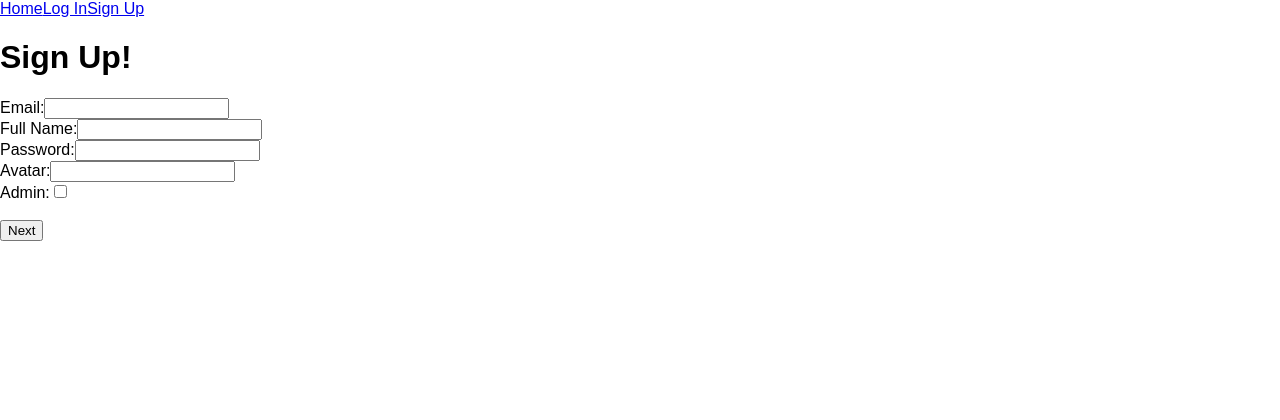
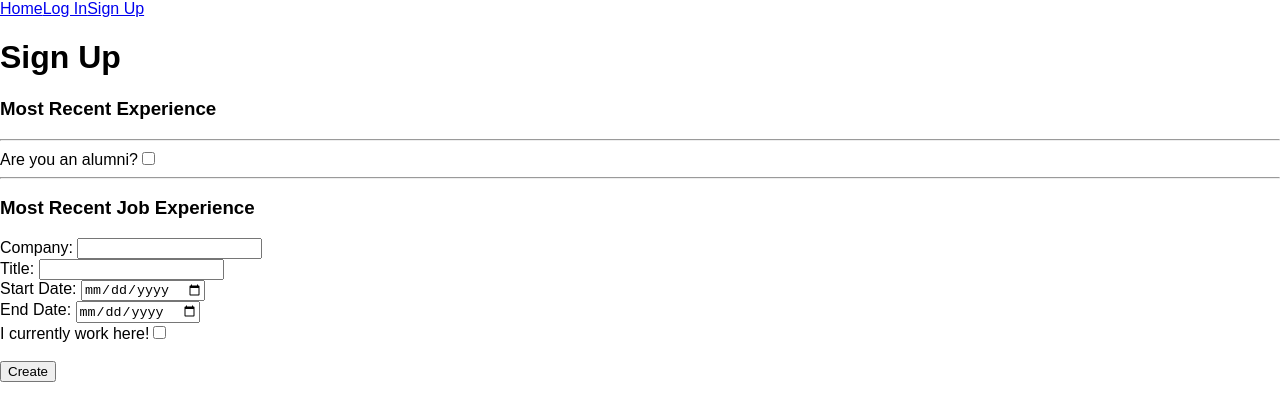
Before and after one commit to gooddb67/onboard-frontend, a React (Create React App) app: page /signup in a window 1280 px wide. Both pictures are taken after a click on the button "Next". Shown: the top 420 px of the page. Built offline with nearby package versions, Linux system fonts and the light colour scheme.

Commit message:
added experience form

```diff
--- a/src/components/BasicInfoForm.js
+++ b/src/components/BasicInfoForm.js
@@ -1,4 +1,6 @@
 import React from "react";
+import InputTextBox from "./InputTextBox";
+import Checkbox from "./Checkbox";
 
 export default class BasicInfoForm extends React.Component {
   render() {
@@ -7,60 +9,51 @@ export default class BasicInfoForm extends React.Component {
         <h1>Sign Up!</h1>
         <form>
           <label htmlFor="email">Email:</label>
-          <input
+          <InputTextBox
             id="email"
-            type="text"
             value={this.props.formInfo.email}
-            onChange={e => {
-              this.props.handleChange(e.target.id, e.target.value);
-            }}
+            onChange={this.props.handleChange}
           />
           <br />
           <label htmlFor="name">Full Name:</label>
-          <input
-            type="text"
+          <InputTextBox
             id="name"
             value={this.props.formInfo.name}
-            onChange={e => {
-              this.props.handleChange(e.target.id, e.target.value);
-            }}
+            onChange={this.props.handleChange}
           />
           <br />
           <label htmlFor="password">Password:</label>
           <input
+            id="password"
             type="password"
-            id="password"
             value={this.props.formInfo.password}
             onChange={e => {
               this.props.handleChange(e.target.id, e.target.value);
             }}
           />
+
           <br />
           <label htmlFor="avatar">Avatar:</label>
-          <input
-            type="text"
+          <InputTextBox
             id="avatar"
             value={this.props.formInfo.avatar}
-            onChange={e => {
-              this.props.handleChange(e.target.id, e.target.value);
-            }}
+            onChange={this.props.handleChange}
           />
           <br />
           <label htmlFor="admin">Admin:</label>
-          <input
-            type="checkbox"
+          <Checkbox
             id="admin"
             value={this.props.formInfo.admin}
-            onChange={e => {
-              this.props.handleChange(e.target.id, e.target.checked);
-            }}
+            onChange={this.props.handleChange}
           />
           <br />
           <br />
           <input
             type="button"
             value="Next"
-            onClick={this.props.onFirstFormSubmit}
+            onClick={e => {
+              this.props.onFirstFormSubmit(e.target);
+            }}
           />
         </form>
       </div>
--- /dev/null
+++ b/src/components/Checkbox.js
@@ -0,0 +1,16 @@
+import React from "react";
+
+function Checkbox(props) {
+  return (
+    <input
+      id={props.id}
+      type="checkbox"
+      value={props.value}
+      onChange={e => {
+        props.onChange(e.target.id, e.target.checked);
+      }}
+    />
+  );
+}
+
+export default Checkbox;
--- /dev/null
+++ b/src/components/ExperienceForm.js
@@ -0,0 +1,75 @@
+import React from "react";
+import InputTextBox from "./InputTextBox";
+import Checkbox from "./Checkbox";
+
+export default class ExperienceForm extends React.Component {
+  render() {
+    return (
+      <div>
+        <h1>Sign Up</h1>
+        <h3>Most Recent Experience</h3>
+        <hr />
+        <form action="">
+          <label htmlFor="alum">Are you an alumni?</label>
+          <Checkbox
+            id="alum"
+            value={this.props.formInfo.alum}
+            onChange={this.props.handleChange}
+          />
+          <br />
+          <hr />
+          <h3>Most Recent Job Experience</h3>
+          <label htmlFor="company">Company: </label>
+          <InputTextBox
+            id="company"
+            value={this.props.formInfo.company}
+            onChange={this.props.handleChange}
+          />
+          <br />
+          <label htmlFor="title">Title: </label>
+          <InputTextBox
+            id="title"
+            value={this.props.formInfo.title}
+            onChange={this.props.handleChange}
+          />
+          <br />
+          <label htmlFor="startdate">Start Date: </label>
+          <input
+            id="startdate"
+            type="date"
+            value={this.props.formInfo.startdate}
+            onChange={e => {
+              this.props.handleChange(e.target.id, e.target.value);
+            }}
+          />
+          <br />
+          <label htmlFor="enddate">End Date: </label>
+          <input
+            id="enddate"
+            type="date"
+            value={this.props.formInfo.enddate}
+            onChange={e => {
+              this.props.handleChange(e.target.id, e.target.value);
+            }}
+          />
+          <br />
+          <label htmlFor="current">I currently work here!</label>
+          <Checkbox
+            id="current"
+            value={this.props.formInfo.current}
+            onChange={this.props.handleChange}
+          />
+          <br />
+          <br />
+          <input
+            type="button"
+            value="Create"
+            onClick={e => {
+              this.props.onSecondFormSubmit(e.target);
+            }}
+          />
+        </form>
+      </div>
+    );
+  }
+}
--- /dev/null
+++ b/src/components/InputTextBox.js
@@ -0,0 +1,16 @@
+import React from "react";
+
+function InputTextBox(props) {
+  return (
+    <input
+      id={props.id}
+      type="text"
+      value={props.value}
+      onChange={e => {
+        props.onChange(e.target.id, e.target.value);
+      }}
+    />
+  );
+}
+
+export default InputTextBox;
--- a/src/components/SignupContainer.js
+++ b/src/components/SignupContainer.js
@@ -1,5 +1,6 @@
 import React from "react";
 import BasicInfoForm from "./BasicInfoForm";
+import ExperienceForm from "./ExperienceForm";
 
 export default class SignupContainer extends React.Component {
   state = {
@@ -7,11 +8,23 @@ export default class SignupContainer extends React.Component {
     name: "",
     password: "",
     avatar: "",
-    admin: false
+    admin: false,
+    alum: false,
+    company: "",
+    title: "",
+    startdate: "",
+    enddate: "",
+    current: false,
+    onFirstForm: true,
+    onSecondForm: false
   };
 
   handleFirstFormSubmit = event => {
-    console.log(event);
+    this.setState({ onFirstForm: false });
+  };
+
+  handleSecondFormSubmit = event => {
+    console.log(this.state);
   };
 
   handleChange = (id, value) => {
@@ -32,12 +45,29 @@ export default class SignupContainer extends React.Component {
       case "admin":
         this.setState({ admin: value });
         break;
+      case "alum":
+        this.setState({ alum: value });
+        break;
+      case "company":
+        this.setState({ company: value });
+        break;
+      case "title":
+        this.setState({ title: value });
+        break;
+      case "startdate":
+        this.setState({ startdate: value });
+        break;
+      case "enddate":
+        this.setState({ enddate: value });
+        break;
+      case "current":
+        this.setState({ current: value });
+        break;
     }
   };
 
   render() {
-    return (
-      <div>
+    const showForm = this.state.onFirstForm ? (
       <BasicInfoForm
         onFirstFormSubmit={this.handleFirstFormSubmit}
         handleChange={this.handleChange}
@@ -49,7 +79,20 @@ export default class SignupContainer extends React.Component {
           admin: this.state.admin
         }}
       />
-      </div>
+    ) : (
+      <ExperienceForm
+        onSecondFormSubmit={this.handleSecondFormSubmit}
+        handleChange={this.handleChange}
+        formInfo={{
+          alum: this.state.alum,
+          company: this.state.company,
+          title: this.state.title,
+          startdate: this.state.startdate,
+          enddate: this.state.enddate,
+          current: this.state.current
+        }}
+      />
     );
+    return <div>{showForm}</div>;
   }
 }
```
Lines whose indentation alone changed are shown as unchanged.
